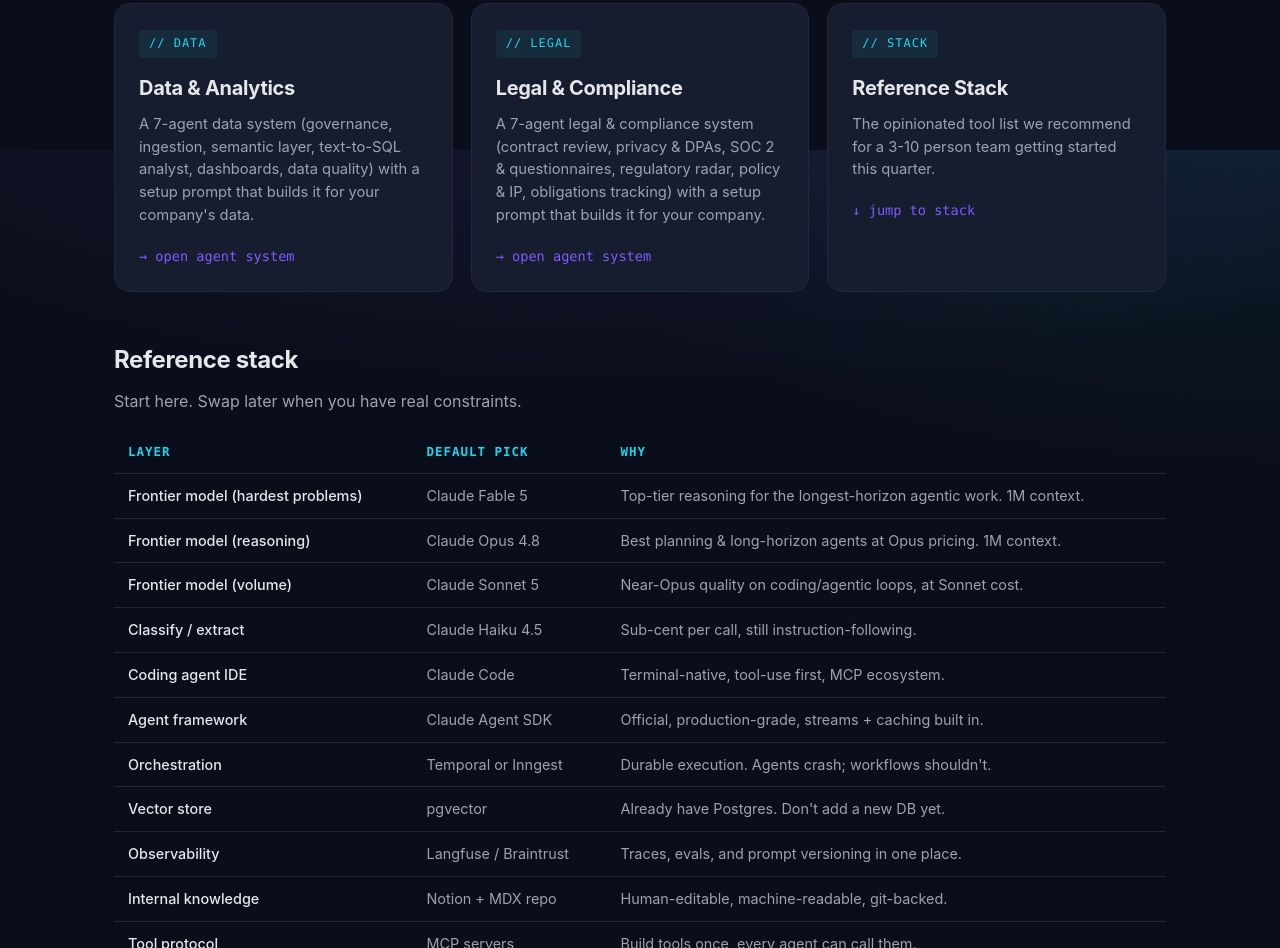
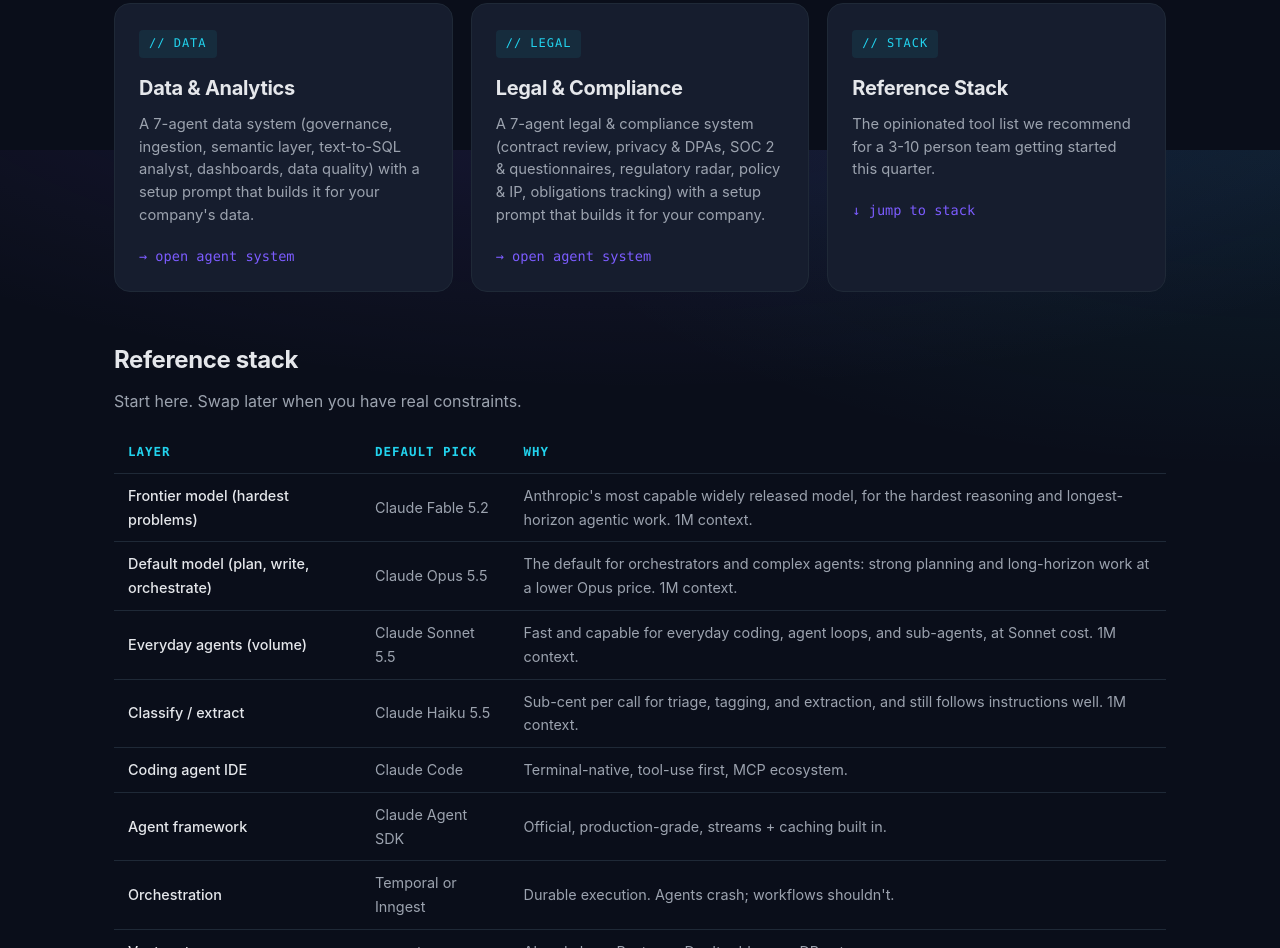
Before and after one commit to jerstroup/Stargate, a plain HTML site: page index.html in a window 1280 px wide. Shown: the part 2250-3198 px from the top of the page. Drawn offline with Linux system fonts and the light colour scheme.

Commit message:
Refresh home page model stack to current Claude lineup
Update the reference stack to Claude Fable 5.2, Opus 5.5, Sonnet 5.5,
and Haiku 5.5, clarify the route-by-task principle, and align the
example engineering stack.

Co-Authored-By: Claude Opus 5.5 <noreply@anthropic.com>

```diff
--- a/index.html
+++ b/index.html
@@ -71,7 +71,7 @@
     <div class="mini-card">
       <h4>// 05 · cost + latency are product features</h4>
       <ul>
-        <li>Route by task: Haiku/small models for classify & extract, Opus/large for plan & write.</li>
+        <li>Route by task: Haiku for classify &amp; extract, Sonnet for everyday loops, Opus for plan &amp; write.</li>
         <li>Cache aggressively. Stream everywhere.</li>
       </ul>
     </div>
@@ -168,10 +168,10 @@
   <table class="stack-table">
     <thead><tr><th>Layer</th><th>Default Pick</th><th>Why</th></tr></thead>
     <tbody>
-      <tr><td>Frontier model (hardest problems)</td><td>Claude Fable 5</td><td>Top-tier reasoning for the longest-horizon agentic work. 1M context.</td></tr>
-      <tr><td>Frontier model (reasoning)</td><td>Claude Opus 4.8</td><td>Best planning &amp; long-horizon agents at Opus pricing. 1M context.</td></tr>
-      <tr><td>Frontier model (volume)</td><td>Claude Sonnet 5</td><td>Near-Opus quality on coding/agentic loops, at Sonnet cost.</td></tr>
-      <tr><td>Classify / extract</td><td>Claude Haiku 4.5</td><td>Sub-cent per call, still instruction-following.</td></tr>
+      <tr><td>Frontier model (hardest problems)</td><td>Claude Fable 5.2</td><td>Anthropic's most capable widely released model, for the hardest reasoning and longest-horizon agentic work. 1M context.</td></tr>
+      <tr><td>Default model (plan, write, orchestrate)</td><td>Claude Opus 5.5</td><td>The default for orchestrators and complex agents: strong planning and long-horizon work at a lower Opus price. 1M context.</td></tr>
+      <tr><td>Everyday agents (volume)</td><td>Claude Sonnet 5.5</td><td>Fast and capable for everyday coding, agent loops, and sub-agents, at Sonnet cost. 1M context.</td></tr>
+      <tr><td>Classify / extract</td><td>Claude Haiku 5.5</td><td>Sub-cent per call for triage, tagging, and extraction, and still follows instructions well. 1M context.</td></tr>
       <tr><td>Coding agent IDE</td><td>Claude Code</td><td>Terminal-native, tool-use first, MCP ecosystem.</td></tr>
       <tr><td>Agent framework</td><td>Claude Agent SDK</td><td>Official, production-grade, streams + caching built in.</td></tr>
       <tr><td>Orchestration</td><td>Temporal or Inngest</td><td>Durable execution. Agents crash; workflows shouldn't.</td></tr>
```
Also changed, not shown: 1 other file.
